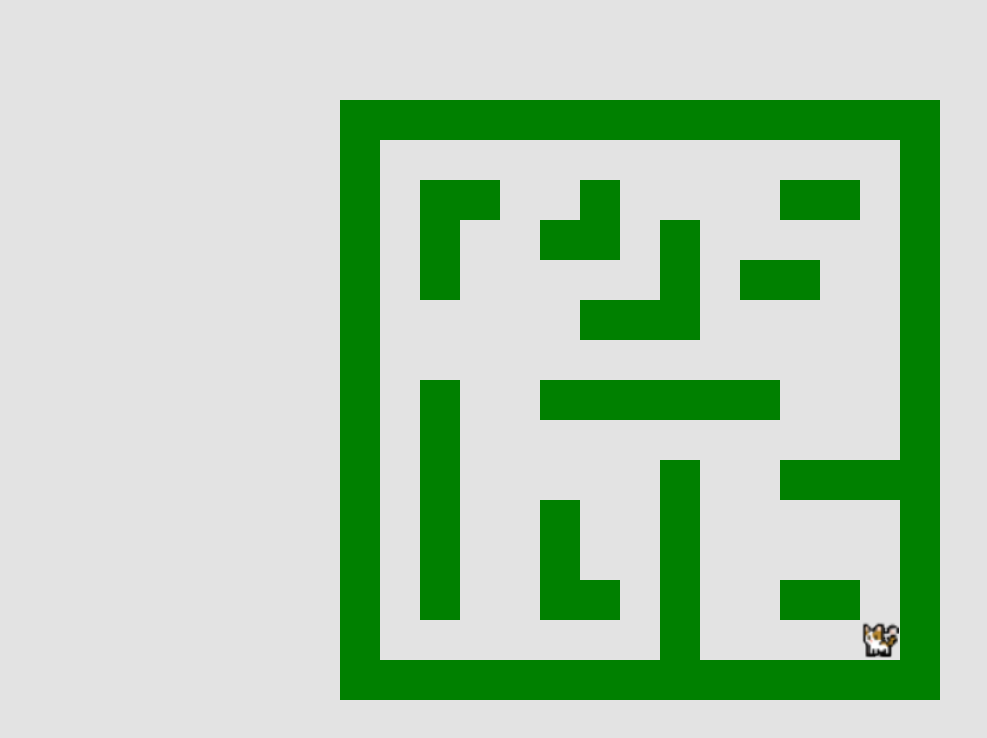
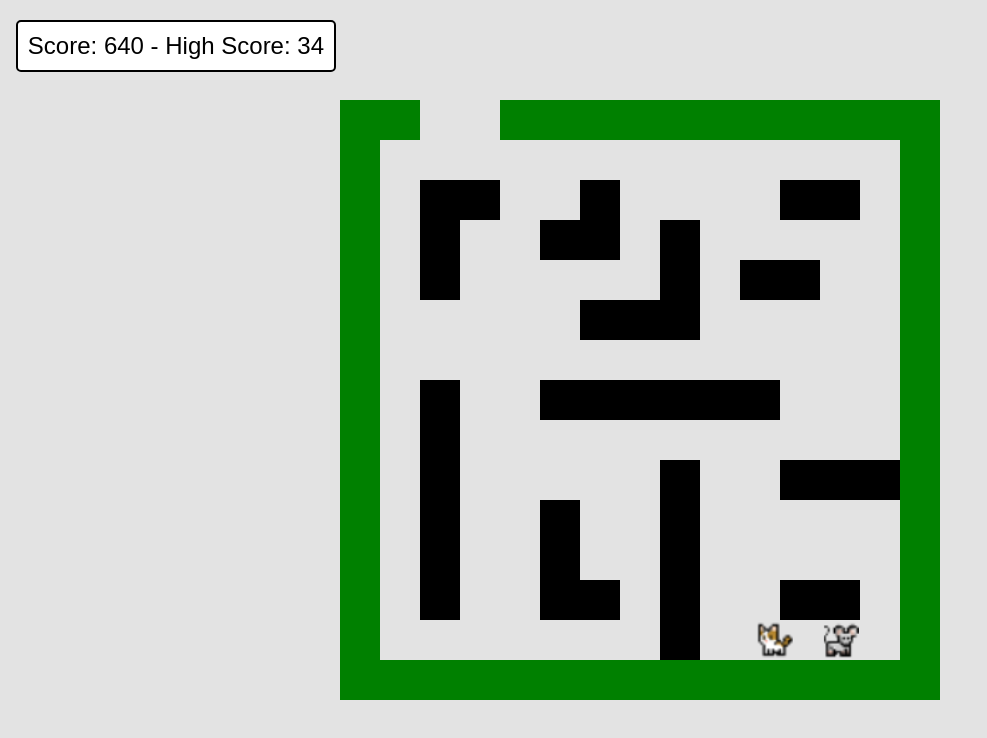
Before and after one commit to ma562/cat_mouse_javascript, a plain HTML site: page index.html in a window 1280 px wide. Shown: the whole page, without its empty margins (0-987 px from the left). Drawn offline with Linux system fonts and the light colour scheme.

Commit message:
win lose conditions

```diff
--- a/index.html
+++ b/index.html
@@ -3,6 +3,20 @@ body {
 	margin: 0;
 	background-color: #e3e3e3;
 }
+
+#scoreboard {
+    font-family: Arial, sans-serif;
+    font-size: 24px;
+    color: black;
+    background-color: white;
+    padding: 10px;
+    border: 2px solid black;
+    border-radius: 5px;
+    position: absolute;
+    top: 20px; /* Initial positioning; will be updated dynamically by JavaScript */
+    right: 20px; /* Initial positioning; will be updated dynamically by JavaScript */
+ }
+
 </style>
-<canvas></canvas>
+<canvas></canvas><div id="scoreboard"></div>
 <script src = "index.js"></script>
--- a/index.js
+++ b/index.js
@@ -1,9 +1,51 @@
 const canvas = document.querySelector('canvas')
 const c = canvas.getContext('2d')
 const VELOCITY = 3;
+let go_flag = false;		//go flag ensures the cat moves to the nearest discrete position before updating the shortest path algo
+let gameOver = false;		//checks if the game is over
+
+const map = [['-', '-', ' ', ' ', '-', '-','-', '-', '-', '-', '-', '-', '-', '-', '-'],
+			 ['-', ' ', ' ', ' ', ' ', ' ',' ', ' ', ' ', ' ', ' ', ' ', ' ', ' ', '-'],
+			 ['-', ' ', '-', '-', ' ', ' ','-', ' ', ' ', ' ', ' ', '-', '-', ' ', '-'],
+			 ['-', ' ', '-', ' ', ' ', '-','-', ' ', '-', ' ', ' ', ' ', ' ', ' ', '-'],
+			 ['-', ' ', '-', ' ', ' ', ' ',' ', ' ', '-', ' ', '-', '-', ' ', ' ', '-'],
+			 ['-', ' ', ' ', ' ', ' ', ' ','-', '-', '-', ' ', ' ', ' ', ' ', ' ', '-'],
+			 ['-', ' ', ' ', ' ', ' ', ' ',' ', ' ', ' ', ' ', ' ', ' ', ' ', ' ', '-'],
+			 ['-', ' ', '-', ' ', ' ', '-','-', '-', '-', '-','-', ' ', ' ', ' ', '-'],
+			 ['-', ' ', '-', ' ', ' ', ' ',' ', ' ', ' ', ' ', ' ', ' ', ' ', ' ', '-'],
+			 ['-', ' ', '-', ' ', ' ', ' ',' ', ' ', '-', ' ', ' ', '-', '-', '-', '-'],
+			 ['-', ' ', '-', ' ', ' ', '-',' ', ' ', '-', ' ', ' ', ' ', ' ', ' ', '-'],
+			 ['-', ' ', '-', ' ', ' ', '-',' ', ' ', '-', ' ', ' ', ' ', ' ', ' ', '-'],
+			 ['-', ' ', '-', ' ', ' ', '-','-', ' ', '-', ' ', ' ', '-', '-', ' ', '-'],
+			 ['-', ' ', ' ', ' ', ' ', ' ',' ', ' ', '-', ' ', ' ', ' ', ' ', ' ', '-'],
+			 ['-', '-', '-', '-', '-', '-','-', '-', '-', '-', '-', '-', '-', '-', '-']
+			]
 
 canvas.width = window.innerWidth
 canvas.height = window.innerHeight
+
+function updateScoreboard(score) {
+  const scoreboardElement = document.getElementById('scoreboard');
+  scoreboardElement.textContent = 'Score: ' + score + ' - High Score: ' + 34;
+
+  // Get the size of the maze (canvas) and the scoreboard element
+  const mazeWidth = canvas.width;
+  const scoreboardWidth = scoreboardElement.clientWidth;
+  const scoreboardHeight = scoreboardElement.clientHeight;
+
+  // Set the padding from the top and right edges of the maze
+  const paddingFromTop = 20;
+  const paddingFromRight = 20;
+
+  // Calculate the top and right positions for the scoreboard
+  const scoreboardTop = paddingFromTop;
+  const scoreboardRight = mazeWidth - paddingFromRight - scoreboardWidth;
+
+  // Position the scoreboard element
+  scoreboardElement.style.position = 'fixed';
+  scoreboardElement.style.top = scoreboardTop + 'px';
+  scoreboardElement.style.right = scoreboardRight + 'px';
+}
 
 class Boundary {
 	static width = 40
@@ -16,7 +58,30 @@ class Boundary {
 
 	draw() {
 		//c.drawImage(this.image, this.position.x, this.position.y)
-		c.fillStyle = 'green'
+		if(get_discrete_X(this.position.x) < 0 ||
+			get_discrete_Y(this.position.y) < 0 ||
+			get_discrete_X(this.position.x) > map.length - 4 ||
+			get_discrete_Y(this.position.y) > map[0].length - 4
+			) {
+
+			// if(((get_discrete_X(this.position.x) === 1 || get_discrete_X(this.position.x) === 2) &&
+			// 	(get_discrete_Y(this.position.y) < 0)) ||
+			// 	((get_discrete_X(this.position.x) === map.length - 5 || get_discrete_X(this.position.x) === map.length - 6) &&
+   //      (get_discrete_Y(this.position.y) > map[0].length - 4))
+			// 	) {
+			// 	console.log(this.position.x)
+			// 	c.fillStyle = 'transparent'
+			// }
+			// else {
+			// 	c.fillStyle = 'green'
+			// }
+			c.fillStyle = 'green'
+
+		}
+		else {
+			c.fillStyle = 'black'
+		}
+
 		c.fillRect(this.position.x, this.position.y, this.width, this.height)
 	}
 }
@@ -122,24 +187,6 @@ const keys = {
 }
 
 let lastKey = ''
-
-const map = [['-', '-', '-', '-', '-', '-','-', '-', '-', '-', '-', '-', '-', '-', '-'],
-			 ['-', ' ', ' ', ' ', ' ', ' ',' ', ' ', ' ', ' ', ' ', ' ', ' ', ' ', '-'],
-			 ['-', ' ', '-', '-', ' ', ' ','-', ' ', ' ', ' ', ' ', '-', '-', ' ', '-'],
-			 ['-', ' ', '-', ' ', ' ', '-','-', ' ', '-', ' ', ' ', ' ', ' ', ' ', '-'],
-			 ['-', ' ', '-', ' ', ' ', ' ',' ', ' ', '-', ' ', '-', '-', ' ', ' ', '-'],
-			 ['-', ' ', ' ', ' ', ' ', ' ','-', '-', '-', ' ', ' ', ' ', ' ', ' ', '-'],
-			 ['-', ' ', ' ', ' ', ' ', ' ',' ', ' ', ' ', ' ', ' ', ' ', ' ', ' ', '-'],
-			 ['-', ' ', '-', ' ', ' ', '-','-', '-', '-', '-','-', ' ', ' ', ' ', '-'],
-			 ['-', ' ', '-', ' ', ' ', ' ',' ', ' ', ' ', ' ', ' ', ' ', ' ', ' ', '-'],
-			 ['-', ' ', '-', ' ', ' ', ' ',' ', ' ', '-', ' ', ' ', '-', '-', '-', '-'],
-			 ['-', ' ', '-', ' ', ' ', '-',' ', ' ', '-', ' ', ' ', ' ', ' ', ' ', '-'],
-			 ['-', ' ', '-', ' ', ' ', '-',' ', ' ', '-', ' ', ' ', ' ', ' ', ' ', '-'],
-			 ['-', ' ', '-', ' ', ' ', '-','-', ' ', '-', ' ', ' ', '-', '-', ' ', '-'],
-			 ['-', ' ', ' ', ' ', ' ', ' ',' ', ' ', '-', ' ', ' ', ' ', ' ', ' ', '-'],
-			 ['-', '-', '-', '-', '-', '-','-', '-', '-', '-', '-', '-', '-', '-', '-']
-			]
-
 
 const mapWidth = map[0].length * Boundary.width;		//number of columns
 const mapHeight = map.length * Boundary.height;			//number of rows
@@ -368,15 +415,6 @@ function fastestTimes(values, cat_r, cat_c, mouse_r, mouse_c, row_path, col_path
 
 }
 
-
-
-//DIJKSTRA' ALGORITHM
-
-
-
-
-
-
 // Calculate offsets to center the map
 const offsetX = Math.floor((canvas.width - mapWidth) / 2);
 const offsetY = Math.floor((canvas.height - mapHeight) / 2);
@@ -404,7 +442,7 @@ const player = new Player({
 	position: {
 		// x: offsetX + Boundary.width + Boundary.width / 2,
 		// y: offsetY + Boundary.width + Boundary.width / 2
-		x: startingX + (Boundary.width * (map[0].length - 3)),
+		x: startingX + (Boundary.width * (map[0].length - 4)),
 		y: startingY + (Boundary.width * (map.length - 3))
 	 },
 	 velocity: {
@@ -468,7 +506,26 @@ function get_continuous_Y(position_y) {
 	return position_y * Boundary.height + startingX;
 }
 
+function checkCollisionAndRestart() {
+  if (!gameOver && (get_discrete_Y(player.position.y) === get_discrete_Y(cat.position.y)) &&
+    (get_discrete_X(player.position.x) === get_discrete_X(cat.position.x))) {
+    gameOver = true;
+    alert("game over");
+    window.location.reload();
+  }
+}
+
 function animate() {
+	updateScoreboard(player.position.y);
+	if(get_discrete_Y(player.position.y) < 0) {
+		alert("we have reached our final densitation")
+	}
+	// if((get_discrete_Y(player.position.y) === get_discrete_Y(cat.position.y)) &&
+	// 	(get_discrete_X(player.position.x) === get_discrete_X(cat.position.x))) {
+	// 	alert("game over");
+	// 	window.location.reload();
+	// }
+	checkCollisionAndRestart()
 
 	requestAnimationFrame(animate)
 	c.clearRect(0, 0, canvas.width, canvas.height)
@@ -578,6 +635,7 @@ function animate() {
 	})
 	player.update()
 	cat.draw();
+	let movement_in_progress = false;
 	if((rows.length !== 0) && (col.length !== 0) && (rows[path_iteration] !== -1) && (col[path_iteration] !== -1)) {
 		// if(rows[path_iteration] === -1 || col[path_iteration] === -1) {
 		// 	break;
@@ -591,10 +649,9 @@ function animate() {
 		// console.log(col[path_iteration])
 		// console.log(cat.position);
 
-		cat_speed = 5;
+		cat_speed = 3;
 
 		//check that we have not met our goal yet
-		//NOTE THAT THE LESS THAN DOES NOT INDICATE ANYTHING BECAUSE WE ARE GOING BOTH UP AND DOWN
 		//cat.position.x is for columns
 		//cat.position.y is for rows
 		let direction_row = get_continuous_X(rows[path_iteration]) - cat.position.y;
@@ -614,14 +671,14 @@ function animate() {
 
 		let new_row = cat.position.y + direction_row * cat_speed;
 		let new_col = cat.position.x + direction_col * cat_speed;
-		console.log("moving lazy cat");
 		if (
     (new_row < get_continuous_X(rows[path_iteration]) && direction_row > 0) ||
     (new_row > get_continuous_X(rows[path_iteration]) && direction_row < 0) ||
     (new_col < get_continuous_Y(col[path_iteration]) && direction_col > 0) ||
     (new_col > get_continuous_Y(col[path_iteration]) && direction_col < 0)
 		) {
-
+			console.log("FIRST IF");
+		  movement_in_progress = true;
 			let go_to_row = get_continuous_X(rows[path_iteration]);
 			let go_to_col = get_continuous_Y(col[path_iteration]);
 			let row_vector = go_to_row - cat.position.y;
@@ -651,7 +708,7 @@ function animate() {
     (new_col <= get_continuous_Y(col[path_iteration]) && direction_col < 0)
 		)
 		{
-
+			console.log("SECOND IF");
 			let go_to_row = get_continuous_X(rows[path_iteration]);
 			let go_to_col = get_continuous_Y(col[path_iteration]);
 			let row_vector = go_to_row - cat.position.y;
@@ -662,7 +719,15 @@ function animate() {
 			else if(col_vector) {
 				cat.position.x = go_to_col;
 			}
+			movement_in_progress = false;
+			console.log("SET TO FALSE");
 			path_iteration++;
+		}
+		else {
+			console.log("WE HIT THE ELSE");
+			console.log(cat.position);
+			console.log(rows)
+			console.log(col);
 		}
 		// cat.position.x += ((col[path_iteration] - cat.position.x)) * 3;
 		// cat.position.y += ((rows[path_iteration] - cat.position.y)) * 3;
@@ -671,9 +736,16 @@ function animate() {
 
 
 
-	if(animate_iteration % 75 === 0) {
+	if(animate_iteration % 10 === 0) {
+		go_flag = true;
+		// console.log(movement_in_progress);
+	}
 
+	if(animate_iteration === 1 || (go_flag && !movement_in_progress)) {
 		//update CAT
+		console.log("ENTERED");
+		console.log(movement_in_progress);
+		console.log("^^^^");
 		my_matrix = read_write_values(map)
 		// console.log(my_matrix)
 		// console.log(get_discrete_Y(cat.position.y))
@@ -691,33 +763,17 @@ function animate() {
 		inner_path_iteration = 0;
 		console.log(rows)
 		console.log(col)
-		// console.log(cat.position);
+
+		go_flag = false;		//reset go_flag so we have to wait until the next iteration to update shortest path
 	}
-	if(animate_iteration === 0) {
-		cat.update()
-	}
+	// if(animate_iteration === 0) {
+	// 	cat.update()
+	// }
 
 
 }
 
 animate()
-
-
-// console.log(my_matrix)
-
-
-// console.log(player.position);
-// //calculate how many tiles across
-// console.log(Boundary.width * (map[0].length - 3))
-// console.log(Boundary.height * (map.length - 3))
-// console.log(player.position.y)
-// console.log(player.position.x)
-// let myStart_x =
-// let myStart_y =
-// fastestTimes(my_matrix, 4, 4, myStart_y, myStart_x, rows, )
-
-// console.log(rows)
-// console.log(paths)
 
 
 window.addEventListener('keydown', ({key}) => {
```
